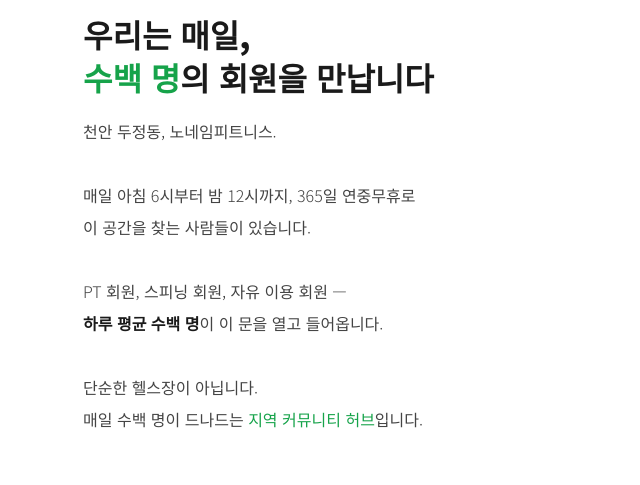
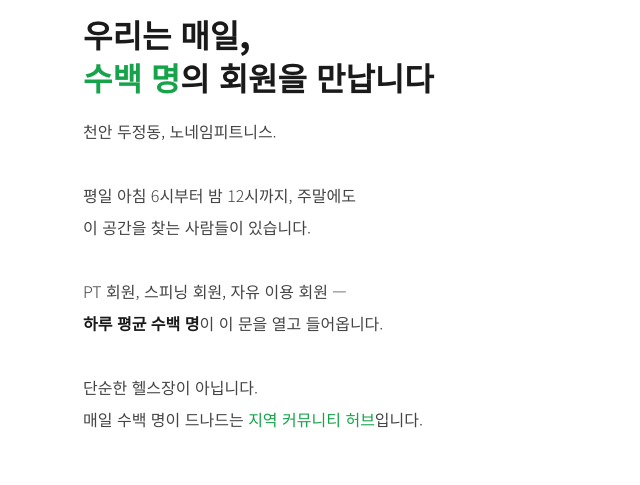
Before and after one commit to duatkdel-lgtm/nonamefitness, a plain HTML site: page partnership/index.html in a window 1280 px wide. Shown: the part 901-1386 px from the top of the page, 221-861 px from the left. Drawn offline with Linux system fonts and the light colour scheme.

```diff
--- a/partnership/index.html
+++ b/partnership/index.html
@@ -11,6 +11,9 @@
     <meta charset="UTF-8">
     <meta name="viewport" content="width=device-width, initial-scale=1.0, maximum-scale=1.0, user-scalable=no">
     <title>사업자 제휴 | 노네임피트니스</title>
+    <meta name="description" content="천안 두정동 200평 토탈 피트니스 노네임피트니스의 사업자 제휴 안내. 센터 내 광고, 회원 대상 제휴 혜택 등 지역 사업자와 함께하는 상생 파트너십을 소개합니다.">
+    <meta name="robots" content="index,follow">
+    <link rel="canonical" href="https://nonamefitness.co.kr/partnership/">
     <meta property="og:type" content="website">
     <meta property="og:title" content="사업자 제휴 | 노네임피트니스">
     <meta property="og:description" content="천안 두정동 노네임피트니스와 함께 성장하는 상생 파트너십">
@@ -477,7 +480,7 @@
         <h2 class="story-title">우리는 매일,<br><span class="hl">수백 명</span>의 회원을 만납니다</h2>
         <p class="story-text">
             천안 두정동, 노네임피트니스.<br><br>
-            매일 아침 6시부터 밤 12시까지, 365일 연중무휴로<br>
+            평일 아침 6시부터 밤 12시까지, 주말에도<br>
             이 공간을 찾는 사람들이 있습니다.<br><br>
             PT 회원, 스피닝 회원, 자유 이용 회원 —<br>
             <strong>하루 평균 수백 명</strong>이 이 문을 열고 들어옵니다.<br><br>
```
